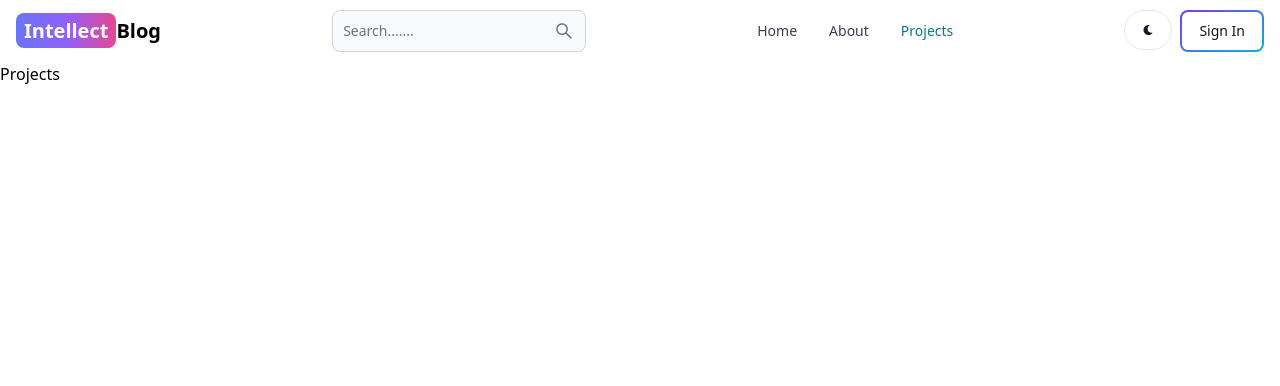
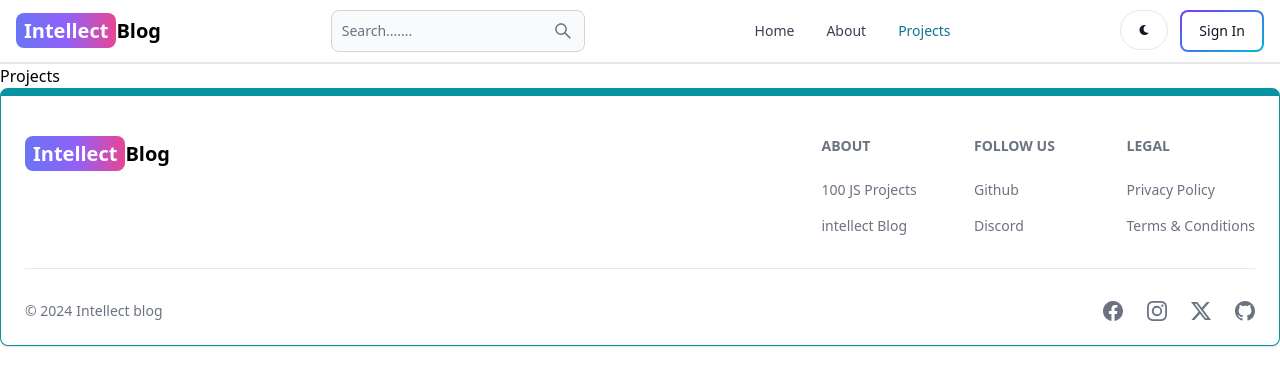
Before and after one commit to dkavish/mern-blog, a React (Vite) app in the folder client/: page /projects in a window 1280 px wide. Shown: the top 386 px of the page. Built offline with nearby package versions, Linux system fonts and the light colour scheme.

Commit message:
create the footer

```diff
--- a/client/src/App.jsx
+++ b/client/src/App.jsx
@@ -6,6 +6,7 @@
 import Signup from "./pages/Signup"
 import Projects from "./pages/Projects"
 import Header from './components/Header'
+import Footer from './components/Footer'
 
 
 
@@ -24,6 +25,8 @@
 
 
       </Routes>
+        <Footer/>
+
     </BrowserRouter>
-  )
+  );
 }
--- /dev/null
+++ b/client/src/components/Footer.jsx
@@ -0,0 +1,94 @@
+import { Footer } from 'flowbite-react';
+import React from 'react';
+import { Link } from 'react-router-dom';
+import {BsFacebook ,BsInstagram,BsTwitterX,BsGithub} from 'react-icons/bs'
+
+export default function FooterCom() {
+  return (<Footer container className='border border-t-8 border-teal-500'>
+   <div className="w-full max-w-7xl mx-auto">
+    <div className="grid w-full justify-between sm:flex md:grid-cols-1">
+        <div className="mt-5">
+        <Link to="/" className='self-center whitespace-nowrap text-lg sm:text-xl font-semibold dark:text-whitr'>
+            <span className='px-2 py-1 bg-gradient-to-r from-indigo-500 via-purple-500 to-pink-500 rounded-lg text-white'>Intellect</span>
+            Blog
+        </Link>
+
+        </div>
+        <div className="grid grid-cols-2 gap-8 mt-4 sm:grid-cols-3 sm:gap-6">
+            <div>
+            <Footer.Title title='About'/>
+            <Footer.LinkGroup col>
+                <Footer.Link
+                    href='https://www.100jsprojects.com'
+                    target='_blank'
+                    rel='noopener noreferrer'
+                >
+                    100 JS Projects
+                </Footer.Link>
+                <Footer.Link
+                    href='/about'
+                    target='_blank'
+                    rel='noopener noreferrer'
+                >
+                    intellect Blog
+                </Footer.Link>
+            </Footer.LinkGroup>
+            </div>
+            <div>
+            <Footer.Title title='Follow Us'/>
+            <Footer.LinkGroup col>
+                <Footer.Link
+                    href='#'
+                    target='_blank'
+                    rel='noopener noreferrer'
+                >
+                    Github
+                </Footer.Link>
+                <Footer.Link
+                    href='#'
+                    target='_blank'
+                    rel='noopener noreferrer'
+                >
+                    Discord
+                </Footer.Link>
+            </Footer.LinkGroup>
+            </div>
+            <div>
+            <Footer.Title title='LEGAL'/>
+            <Footer.LinkGroup col>
+                <Footer.Link
+                    href='#'
+                    target='_blank'
+                    rel='noopener noreferrer'
+                >
+                    Privacy Policy
+                </Footer.Link>
+                <Footer.Link
+                    href='#'
+                    target='_blank'
+                    rel='noopener noreferrer'
+                >
+                   Terms & Conditions
+                </Footer.Link>
+            </Footer.LinkGroup>
+            </div>
+        </div>
+    </div>
+    <Footer.Divider />
+    <div className="w-full sm:flex sm:items-center sm:justify-between">
+        <Footer.Copyright
+            href='#'
+            by="Intellect blog"
+            year={new Date().getFullYear()}
+        />
+        <div className="flex gap-6 sm:mt-0 mt-4 sm:justify-center">
+            <Footer.Icon href='#' icon={BsFacebook}/>
+            <Footer.Icon href='#' icon={BsInstagram}/>
+            <Footer.Icon href='#' icon={BsTwitterX}/>
+            <Footer.Icon href='#' icon={BsGithub}/>
+        </div>
+    </div>
+   </div>
+   </Footer>
+  );
+}
--- a/client/src/components/Header.jsx
+++ b/client/src/components/Header.jsx
@@ -8,7 +8,7 @@
 export default function Header() {
    const path = useLocation().pathname;
   return (
-    <Navbar className = 'boarder-b-2'>
+    <Navbar className = 'border-b-2'>
         <Link to="/" className='self-center whitespace-nowrap text-sm sm:text-xl font-semibold dark:text-whitr'>
             <span className='px-2 py-1 bg-gradient-to-r from-indigo-500 via-purple-500 to-pink-500 rounded-lg text-white'>Intellect</span>
             Blog
@@ -25,7 +25,7 @@
         <Button className='w-12 h-10 lg:hidden' color='gray' pill>
           <AiOutlineSearch/>
         </Button>
-        <div className='flex gap-2 md:order-2'>
+        <div className='flex gap-3 md:order-2'>
           <Button className='w-12 h-10 hidden sm:inline' color='gray' pill >
             <FaMoon/>
           </Button>
```
